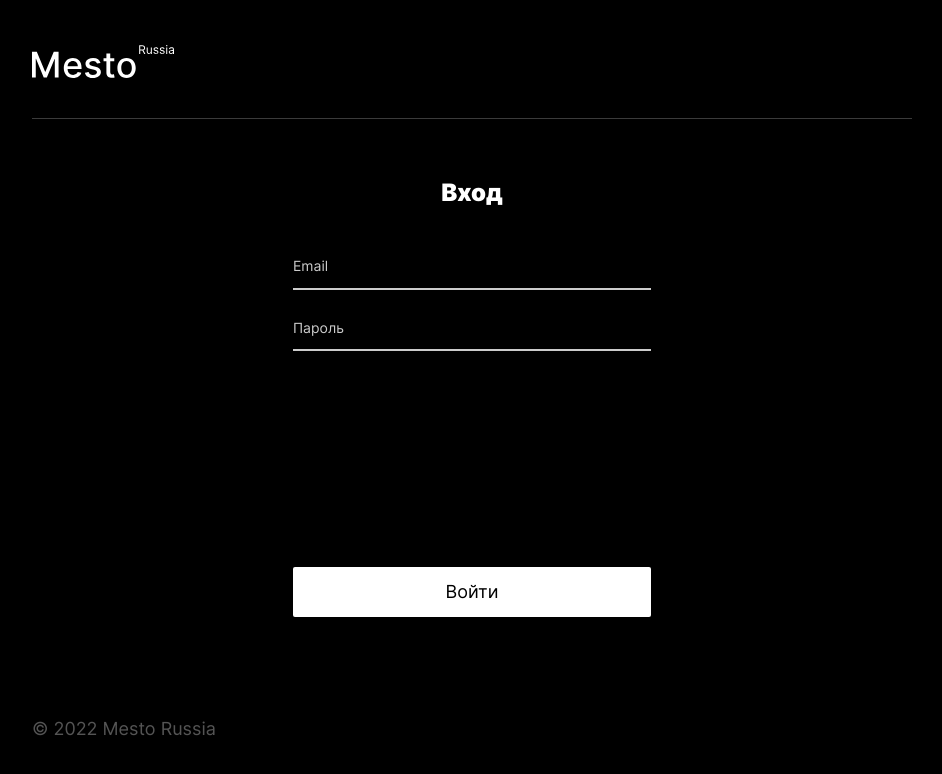
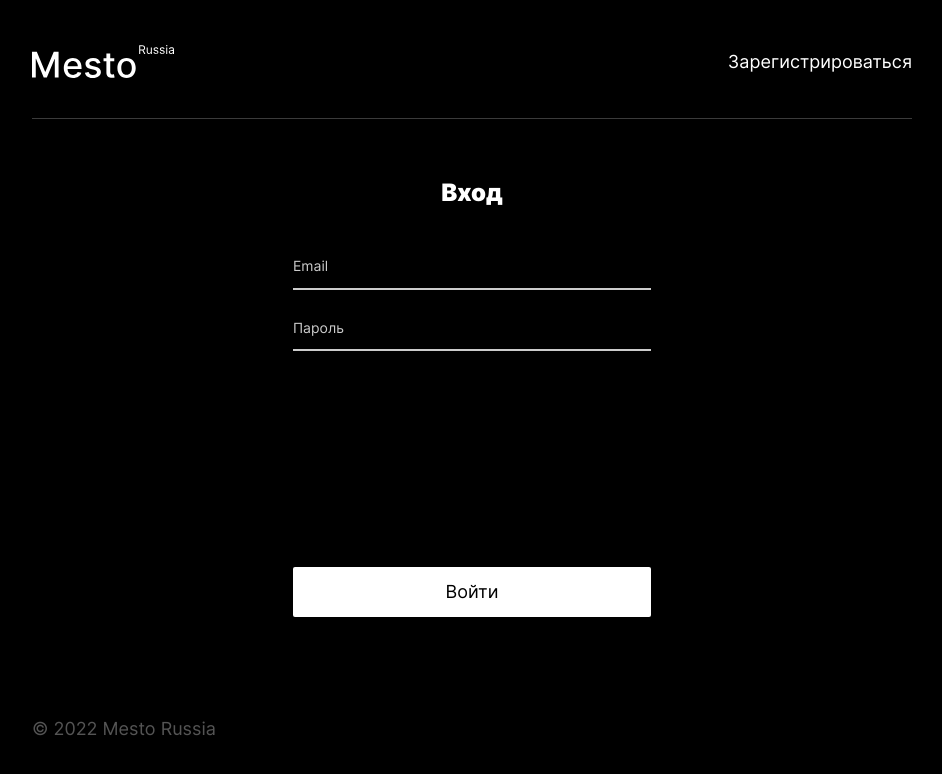
Before and after one commit to rsabirov22/react-mesto-auth, a React (Create React App) app: page /sign-in in a window 1280 px wide. Shown: the top 774 px of the page, without its empty margins (168-1110 px from the left). Built offline with nearby package versions, Linux system fonts and the light colour scheme; no server answers.

Commit message:
feature: inprogress#3

```diff
--- a/src/blocks/app/app.css
+++ b/src/blocks/app/app.css
@@ -1,3 +1,7 @@
+body {
+  background: #000000;
+}
+
 #root {
   height: 100vh;
 }
--- a/src/blocks/page/page.css
+++ b/src/blocks/page/page.css
@@ -2,7 +2,6 @@
   min-width: 320px;
   width: 100%;
   height: 100%;
-  background: #000000;
   -moz-osx-font-smoothing: grayscale;
   -webkit-font-smoothing: antialiased;
   -webkit-text-size-adjust: 100%;
--- a/src/components/Header.js
+++ b/src/components/Header.js
@@ -7,8 +7,8 @@ function Header({ logo, userData, loggedIn, signOut }) {
       <div className="header__block">
         {loggedIn && <p className="header__email">{userData.email}</p>}
         {loggedIn && <button onClick={signOut} className="header__btn">Выйти</button>}
-        {/* <Link to="sign-in" className="header__btn">Войти</Link>
-        <Link to="sign-up" className="header__btn">Зарегистрироваться</Link> */}
+        {/* <Link to="sign-in" className="header__btn">Войти</Link> */}
+        <Link to="sign-up" className="header__btn">Зарегистрироваться</Link>
       </div>
     </header>
   );
```
